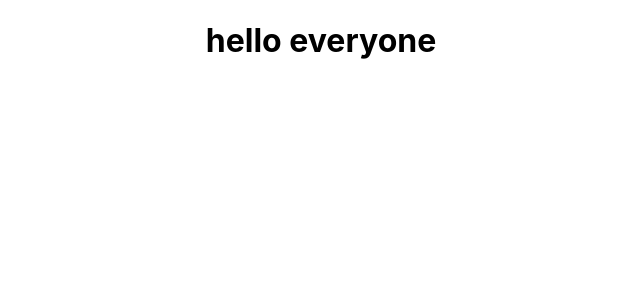
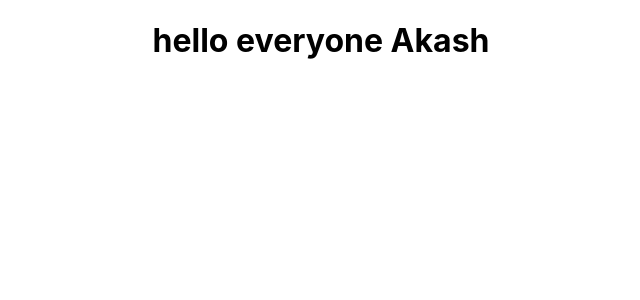
Before and after one commit to Fathir-shishir/provider-management-platform-client, a React (Create React App) app: page / in a window 1280 px wide. Shown: the top 300 px of the page, without its empty margins (319-959 px from the left). Built offline with nearby package versions, Linux system fonts and the light colour scheme.

Commit message:
overwrite

```diff
--- a/src/App.js
+++ b/src/App.js
@@ -1,10 +1,9 @@
-import logo from './logo.svg';
 import './App.css';
 
 function App() {
   return (
     <div className="App">
-     <h1>hello everyone</h1>
+     <h1>hello everyone Akash</h1>
     </div>
   );
 }
```
